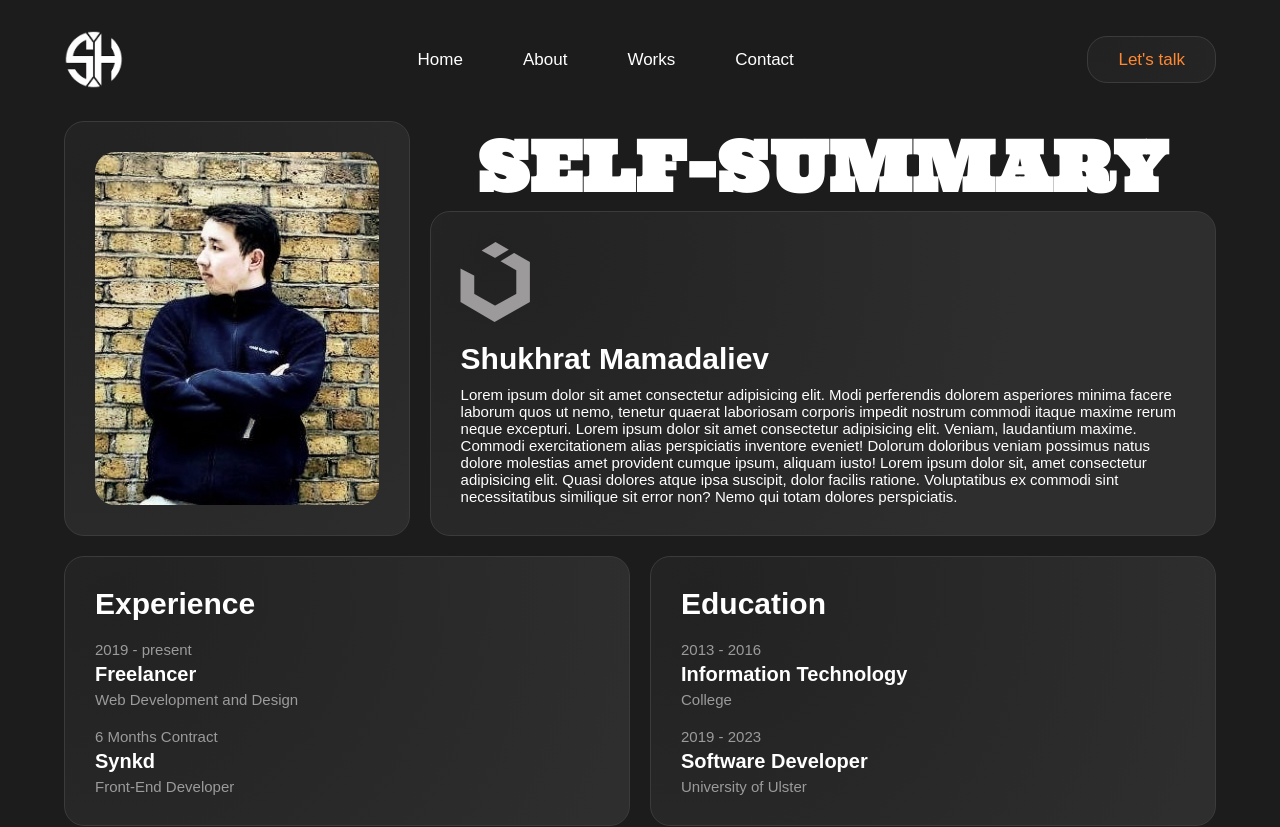
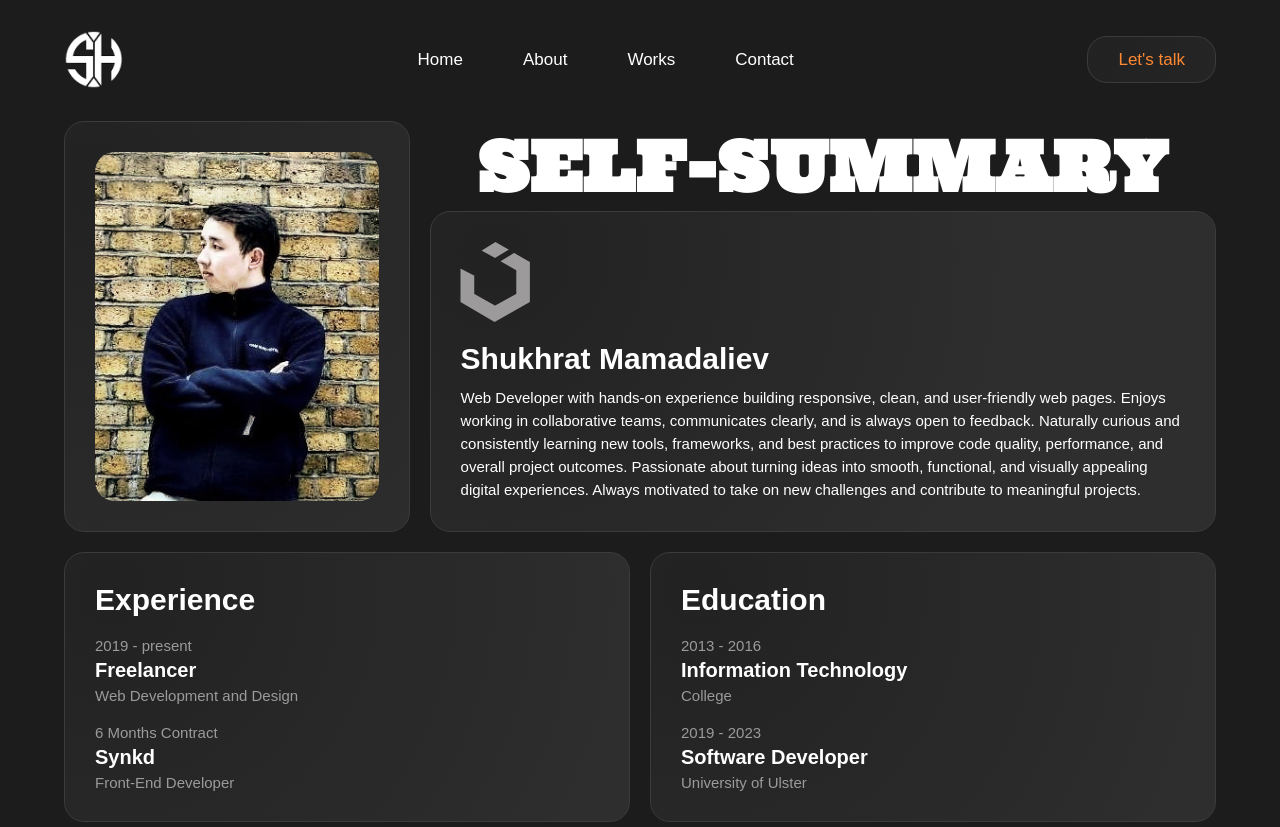
Before and after one commit to Shukhratmamadaliev9797/shukhrat.co.uk, a React (Create React App) app: page /about in a window 1280 px wide. Shown: the top 827 px of the page. Built offline with nearby package versions, Linux system fonts and the light colour scheme.

Commit message:
updated cv

```diff
--- a/src/pages/About.js
+++ b/src/pages/About.js
@@ -19,18 +19,15 @@ export default function About() {
               <i class="icon fa-brands fa-uikit"></i>
               <h2>Shukhrat Mamadaliev</h2>
               <p>
-                Lorem ipsum dolor sit amet consectetur adipisicing elit. Modi
-                perferendis dolorem asperiores minima facere laborum quos ut
-                nemo, tenetur quaerat laboriosam corporis impedit nostrum
-                commodi itaque maxime rerum neque excepturi. Lorem ipsum dolor
-                sit amet consectetur adipisicing elit. Veniam, laudantium
-                maxime. Commodi exercitationem alias perspiciatis inventore
-                eveniet! Dolorum doloribus veniam possimus natus dolore
-                molestias amet provident cumque ipsum, aliquam iusto! Lorem
-                ipsum dolor sit, amet consectetur adipisicing elit. Quasi
-                dolores atque ipsa suscipit, dolor facilis ratione. Voluptatibus
-                ex commodi sint necessitatibus similique sit error non? Nemo qui
-                totam dolores perspiciatis.
+                Web Developer with hands-on experience building responsive,
+                clean, and user-friendly web pages. Enjoys working in
+                collaborative teams, communicates clearly, and is always open to
+                feedback. Naturally curious and consistently learning new tools,
+                frameworks, and best practices to improve code quality,
+                performance, and overall project outcomes. Passionate about
+                turning ideas into smooth, functional, and visually appealing
+                digital experiences. Always motivated to take on new challenges
+                and contribute to meaningful projects.
               </p>
             </div>
           </div>
--- a/src/pages/Home.js
+++ b/src/pages/Home.js
@@ -96,9 +96,9 @@ export default function Home() {
           <div className="home__tablet">
             <div className="home__tablet-1">
               <div className="home__tablet-1-1">
-                {/* <a href="/cv/cv.pdf"> */}
+                <a href="/cv/cv.pdf">
                   <div className="home__tablet-1-1-blog">
-                  <img src="/images/blog.png" alt="" />
+                    <img src="/images/resume5.png" alt="" />
                   </div>
                   <div className="home__2-1-title">
                     <div>
@@ -109,7 +109,7 @@ export default function Home() {
                       <img src="/images/logo.png" alt="" />
                     </div>
                   </div>
-                {/* </a> */}
+                </a>
               </div>
               <div className="home__tablet-1-2">
                 <div className="home__2-3-social">
--- a/src/style/pages/about.scss
+++ b/src/style/pages/about.scss
@@ -102,6 +102,7 @@
       }
       p {
         font-size: 1.5rem;
+        line-height: 2.3rem;
       }
     }
   }
```
Lines whose indentation alone changed are shown as unchanged.
